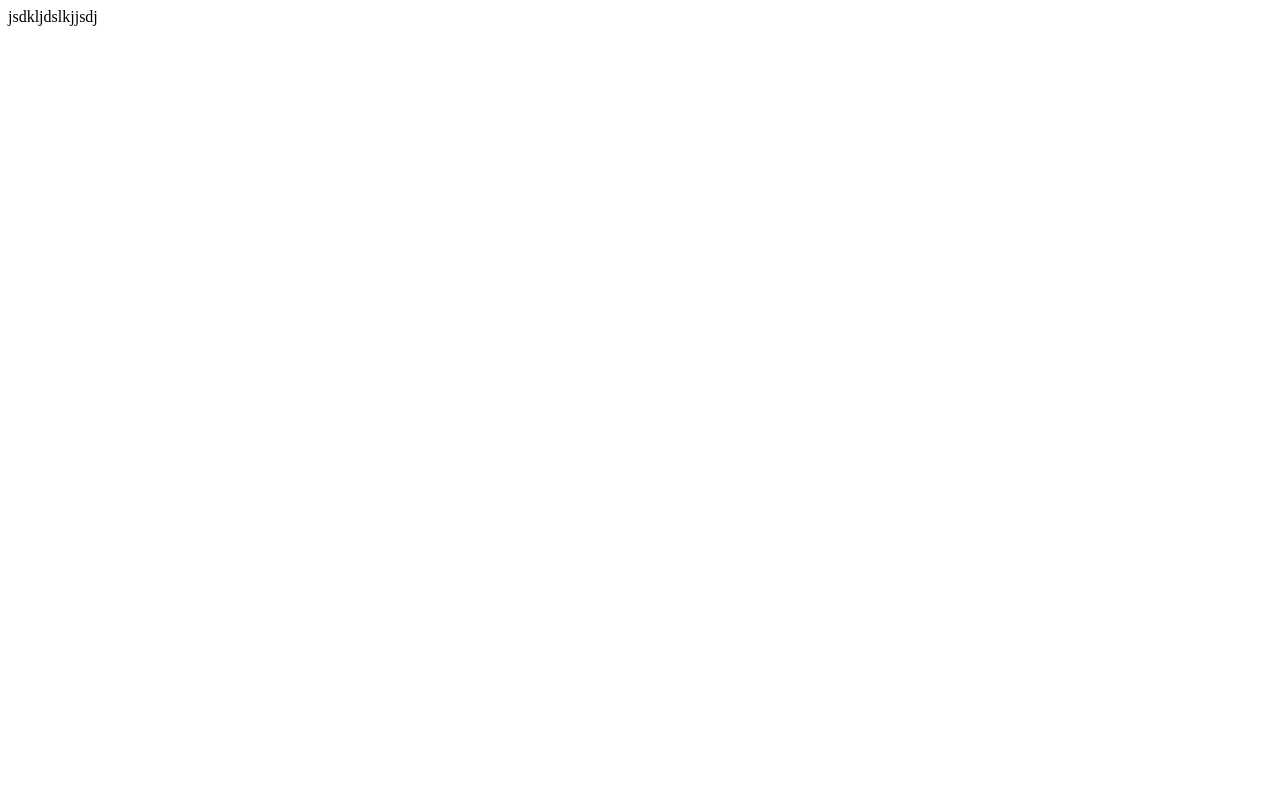
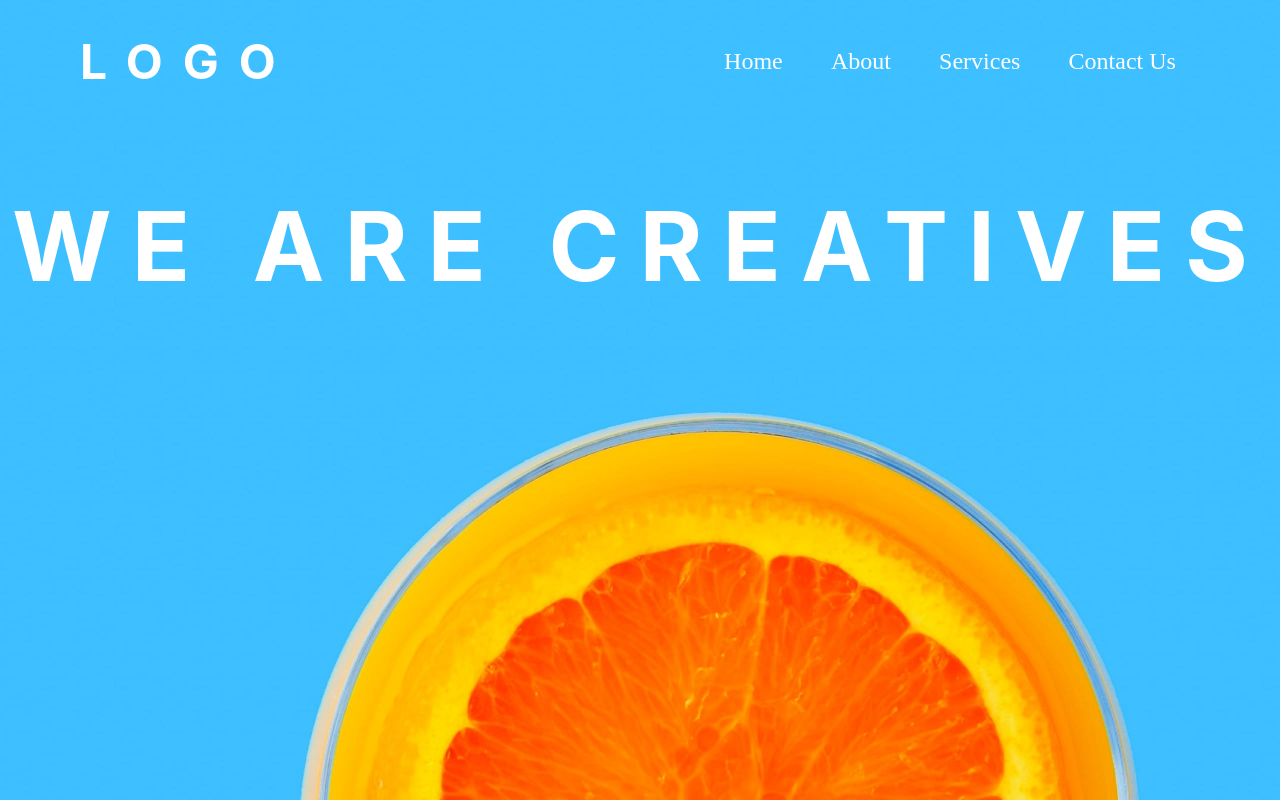
Before and after one commit to Mendiii0713/pro-stu, a plain HTML site: page index.html in a window 1280 px wide. Drawn offline with Linux system fonts and the light colour scheme.

Commit message:
header section added

```diff
--- a/index.html
+++ b/index.html
@@ -3,15 +3,22 @@
 <head>
   <meta charset="UTF-8">
   <meta name="viewport" content="width=device-width, initial-scale=1.0"> <!-- displays site properly based on user's device -->
-
   <link rel="icon" type="image/png" sizes="32x32" href="./images/favicon-32x32.png">
-
   <title>Frontend Mentor | Sunnyside agency landing page</title>
-
+  <link rel="stylesheet" href="./style.css">
 </head>
 <body>
   <header>
-    jsdkljdslkjjsdj
+   <div class="menu">
+      <h1>logo</h1>
+      <nav>
+        <li><a href="#">Home</a></li>
+        <li><a href="#">About</a></li>
+        <li><a href="#">Services</a></li>
+        <li><a href="#">Contact Us</a></li>
+      </nav>
+   </div>
+   <h1>We Are Creatives</h1>
   </header>
 </body>
 </html>
--- a/style.css
+++ b/style.css
@@ -0,0 +1,46 @@
+body {
+  margin: 0;
+  padding: 0;
+}
+header {
+  height: 100vh;
+  background: url(./images/desktop/image-header.jpg);
+  background-repeat: no-repeat;
+  background-size: cover;
+}
+header h1 {
+  font-size: 6rem;
+  text-transform: uppercase;
+  letter-spacing: 20px;
+  color: white;
+  text-align: center;
+  font-family: -apple-system, BlinkMacSystemFont, "Segoe UI", Roboto, Oxygen,
+    Ubuntu, Cantarell, "Open Sans", "Helvetica Neue", sans-serif;
+}
+.menu {
+  display: flex;
+  justify-content: space-between;
+  margin: 0px 80px;
+}
+.menu h1 {
+  font-size: 3rem;
+  text-transform: uppercase;
+  font-weight: 700;
+  font-family: -apple-system, BlinkMacSystemFont, "Segoe UI", Roboto, Oxygen,
+    Ubuntu, Cantarell, "Open Sans", "Helvetica Neue", sans-serif;
+  color: white;
+}
+nav {
+  display: flex;
+  justify-content: space-around;
+  width: 500px;
+  align-items: center;
+}
+nav li {
+  list-style-type: none;
+}
+nav li a {
+  text-decoration: none;
+  font-size: 1.5em;
+  color: white;
+}
```
